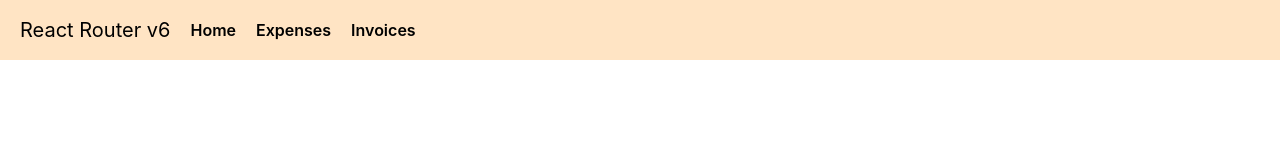
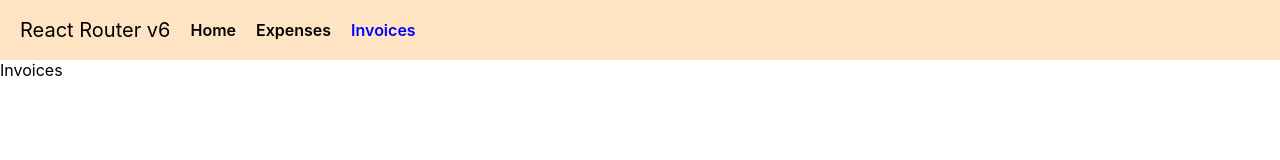
Before and after one commit to Ranjith10/react-router-v6, a React (Create React App) app: page /invoices in a window 1280 px wide. Shown: the top 160 px of the page. Built offline with nearby package versions, Linux system fonts and the light colour scheme.

Commit message:
Link ActiveClassName updated

```diff
--- a/src/App.css
+++ b/src/App.css
@@ -14,3 +14,6 @@
   color: black;
   font-weight: 600;
 }
+.active.nav-link {
+  color: blue;
+}
--- a/src/App.js
+++ b/src/App.js
@@ -1,8 +1,9 @@
-import { Link, Route, Routes } from 'react-router-dom';
+import { NavLink, Outlet, Route, Routes } from 'react-router-dom';
 
 import LandingPage from './Components/LandingPage';
+import Expenses from './Components/Expenses';
+import Invoices from './Components/Invoices';
 import './App.css';
-import Expenses from './Components/Expenses';
 
 //*Use <Route children> rather than <Router component> and <Router render>
 //*Replace all <Switch> elements to <Routes>
@@ -14,15 +15,26 @@ function App() {
     return (
         <div className="App">
             <div className='header'>
+                {/*
+                    //* className and activeClassName deprecated
+                    //* Use isActive attr to style links
+                */}
                 <span className='app-title'>React Router v6</span>
-                <Link to = '/'>Home</Link>
-                <Link to = '/expenses'>Expenses</Link>
-                <Link to = '/invoices'>Invoices</Link>
+                <NavLink
+                    className = {({isActive}) => isActive ? 'active nav-link' : 'nav-link'}
+                    to = '/'
+                >
+                    Home
+                </NavLink>
+                <NavLink className = {({isActive}) => isActive ? 'active nav-link' : 'nav-link'} to = '/expenses'>Expenses</NavLink>
+                <NavLink className = {({isActive}) => isActive ? 'active nav-link' : 'nav-link'} to = '/invoices'>Invoices</NavLink>
             </div>
             <Routes>
-                <Route path = '/' exact element = {<LandingPage />} />
-                <Route path='/expenses' element = {<Expenses />} />
+                <Route path = '/' element = {<LandingPage />} />
+                <Route path='expenses' element = {<Expenses />} />
+                <Route path='invoices' element = {<Invoices />} />
             </Routes>
+            <Outlet />
         </div>
     );
 }
--- /dev/null
+++ b/src/Components/Invoices.js
@@ -0,0 +1,11 @@
+import React from 'react'
+
+const Invoices = () => {
+    return (
+        <div>
+            Invoices
+        </div>
+    )
+}
+
+export default Invoices
```
